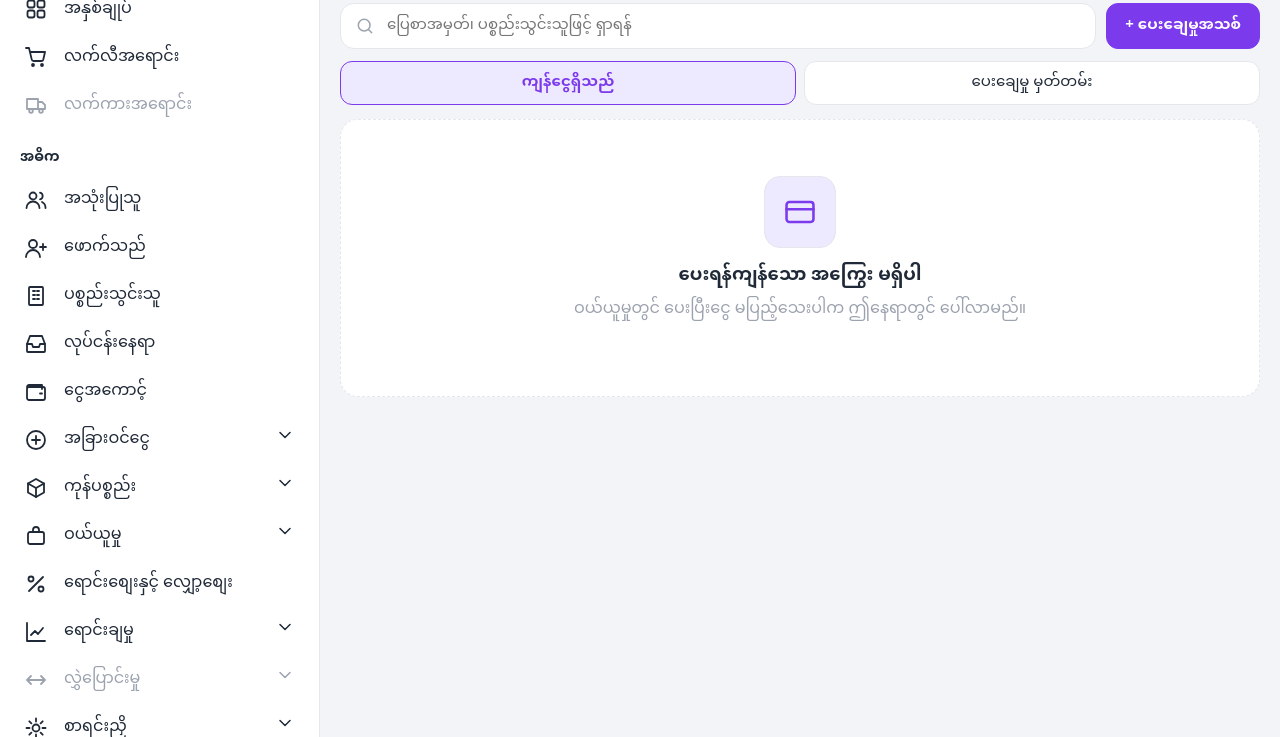
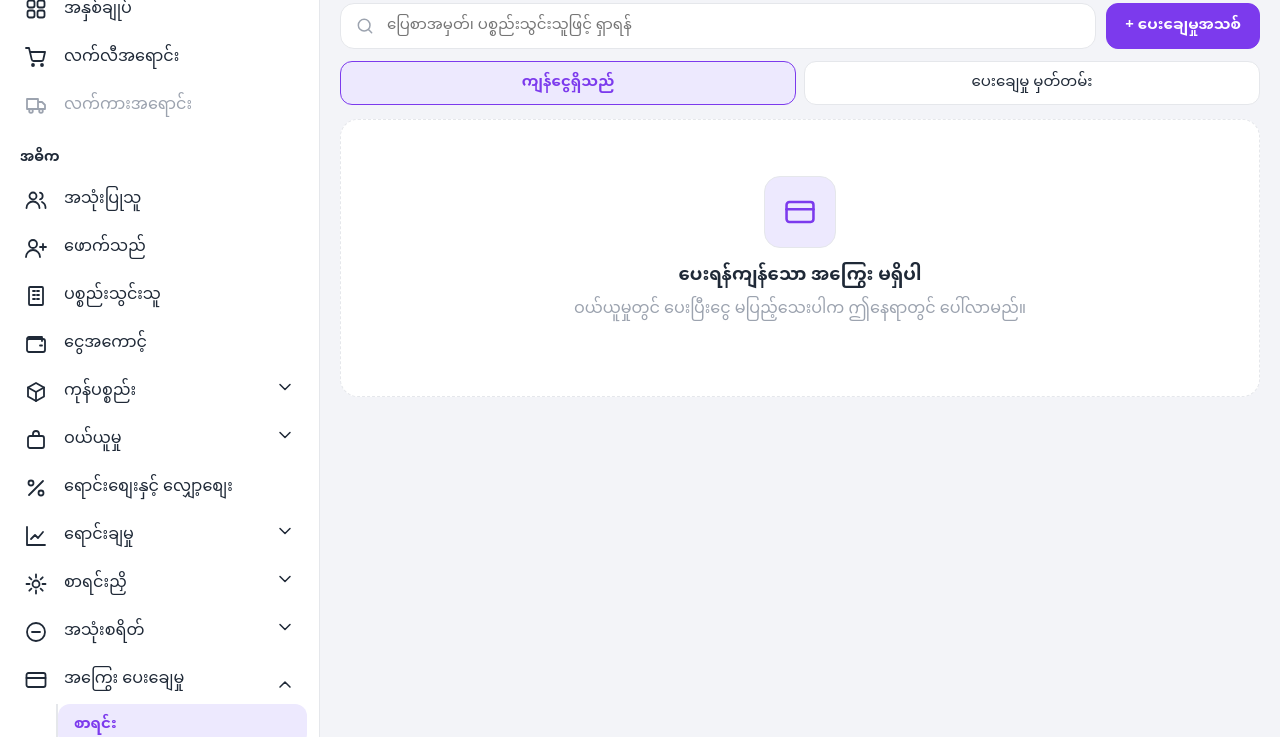
Before and after one commit to mgchitfamili-cmd/SSMnew, a plain HTML site: page debt.html in a window 1280 px wide. Shown: the part 63-800 px from the top of the page. Drawn offline with Linux system fonts and the light colour scheme.

Commit message:
Add files via upload

```diff
--- a/debt.html
+++ b/debt.html
@@ -459,16 +459,12 @@ const MENU = [
     { id: 'users',     label: 'အသုံးပြုသူ',          icon: 'users' },
     { id: 'customers', label: 'ဖောက်သည်',           icon: 'userPlus' },
     { id: 'suppliers', label: 'ပစ္စည်းသွင်းသူ',       icon: 'building' },
-    { id: 'locations', label: 'လုပ်ငန်းနေရာ',        icon: 'store' },
     { id: 'accounts',  label: 'ငွေအကောင့်',          icon: 'wallet' },
-    { id: 'income',    label: 'အခြားဝင်ငွေ',         icon: 'plusCircle', sub: LIST_SUB },
     { id: 'products',  label: 'ကုန်ပစ္စည်း',          icon: 'box', sub: LIST_SUB },
     { id: 'purchase',  label: 'ဝယ်ယူမှု',            icon: 'bag', sub: LIST_SUB },
     { id: 'pricing',   label: 'ရောင်းစျေးနှင့် လျှော့စျေး', icon: 'percent' },
     { id: 'sales',     label: 'ရောင်းချမှု',          icon: 'chart', sub: LIST_SUB },
-    { id: 'transfer',  label: 'လွှဲပြောင်းမှု',        icon: 'swap', sub: LIST_SUB, off: true },
     { id: 'adjust',    label: 'စာရင်းညှိ',            icon: 'gear', sub: LIST_SUB },
-    { id: 'money',     label: 'ငွေကြေး',             icon: 'dollar' },
     { id: 'expense',   label: 'အသုံးစရိတ်',          icon: 'minusCircle', sub: LIST_SUB },
     { id: 'debt',      label: 'အကြွေး ပေးချေမှု',     icon: 'card', sub: LIST_SUB },
   ]},
@@ -477,7 +473,6 @@ const MENU = [
     { id: 'r-sales',    label: 'ရောင်းချမှု အစီရင်ခံစာ',   icon: 'file', sub: VIEW_SUB },
     { id: 'r-cash',     label: 'အဝင်အထွက် အစီရင်ခံစာ',   icon: 'fileX', sub: VIEW_SUB },
     { id: 'r-adjust',   label: 'စာရင်းညှိ အစီရင်ခံစာ',    icon: 'fileIn', sub: VIEW_SUB },
-    { id: 'r-transfer', label: 'လွှဲပြောင်းမှု အစီရင်ခံစာ', icon: 'fileOut', sub: VIEW_SUB, off: true },
     { id: 'r-loan',     label: 'လည်ချာ အစီရင်ခံစာ',       icon: 'list', sub: VIEW_SUB, off: true },
     { id: 'r-summary',  label: 'အနှစ်ချုပ်',              icon: 'list', sub: VIEW_SUB, off: true },
     { id: 'r-stock',    label: 'ပစ္စည်းစာရင်း အစီရင်ခံစာ',  icon: 'list' },
@@ -488,7 +483,6 @@ const MENU = [
   ]},
   { title: 'ပြင်ဆင်မှု', items: [
     { id: 's-print',    label: 'ပရင့်ဆက်တင်',   icon: 'printer' },
-    { id: 's-business', label: 'လုပ်ငန်းဆက်တင်', icon: 'building', sub: LIST_SUB },
   ]},
 ];
 
```
Also changed, not shown: expense.html (+0 -6 lines), index.html (+0 -6 lines), products.html (+0 -6 lines), purchase.html (+0 -6 lines), retail.html (+0 -6 lines), sales.html (+0 -6 lines).
